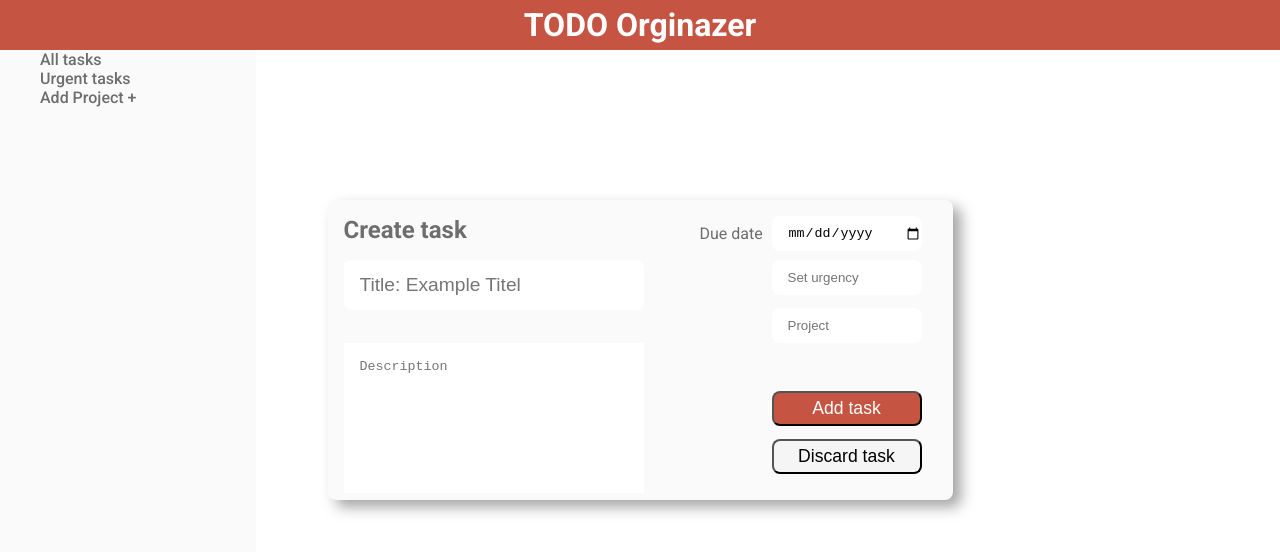
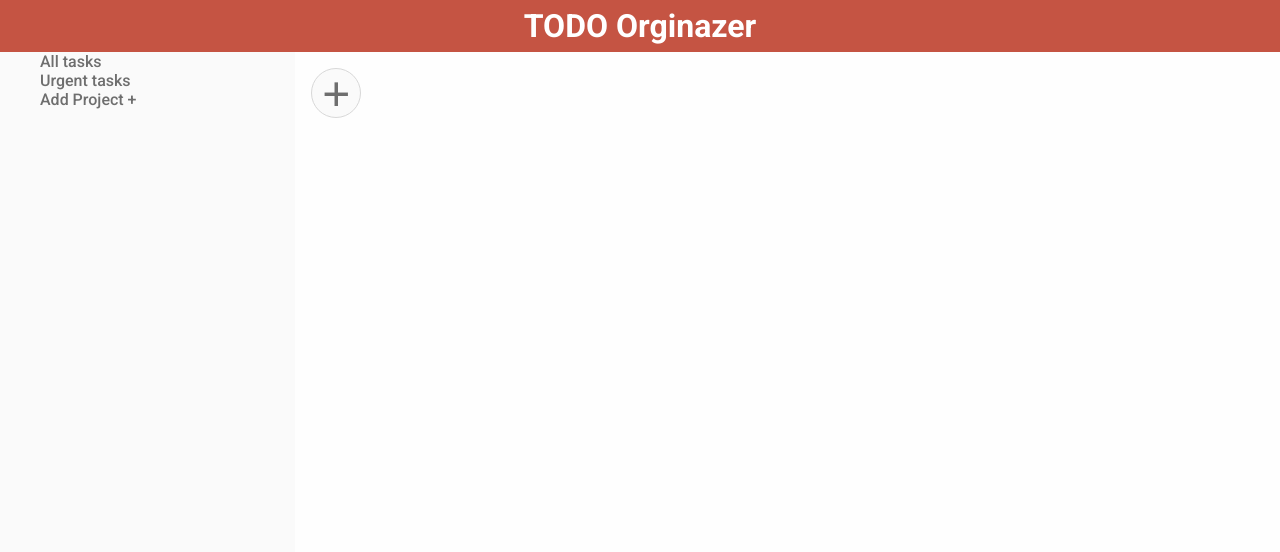
Before and after one commit to sesamDev/todo-app, a website built with webpack: page dist/index.html in a window 1280 px wide. Built offline with nearby package versions, Linux system fonts and the light colour scheme.

Commit message:
Form implemented
-Eventlistners for buttons added

-Add a todo item button added

```diff
--- a/src/form/form.js
+++ b/src/form/form.js
@@ -1,11 +1,10 @@
-import { createElement } from "../element/element";
-
 //Form container
 const formContainer = document.createElement('div');
 formContainer.classList.add('form-container');
 
 //Form element
 const form = document.createElement('form');
+form.setAttribute('id', 'todoForm');
 
 //Form title
 const formTitle = document.createElement('h2');
@@ -54,11 +53,16 @@ const submitButton = document.createElement('input');
 submitButton.setAttribute('type', 'button');
 submitButton.setAttribute('id', 'submit-button');
 submitButton.setAttribute('value', 'Add task');
+submitButton.addEventListener('click', () => {
+    const formValues = getFormValues();
+    console.log(formValues);
+})
 
 //Discard button
 const discardButton = document.createElement('input');
 discardButton.setAttribute('type', 'button');
 discardButton.setAttribute('value', 'Discard task');
+discardButton.addEventListener('click', toggleForm);
 
 //Parent project list
 const parentProject = document.createElement('input');
@@ -74,10 +78,6 @@ phProject2.setAttribute('value', 'Normal');
 const phProject3 = document.createElement('option');
 phProject3.setAttribute('value', 'Low');
 //Create DOM tree
-
-
-export function toggleForm() {
-    document.body.appendChild(formContainer);
 formContainer.appendChild(form);
 form.append(formTitle,
     titleTextInput,
@@ -92,4 +92,30 @@ export function toggleForm() {
     discardButton);
 urgencyDatalist.append(urgencyHigh, urgencyNormal, urgencyLow);
 projectDatalist.append(phProject1, phProject2, phProject3);
+
+//Used to clear form when toggeling it
+function clearForm() {
+    form.reset();
 }
+
+//Get the values entered to the form
+function getFormValues() {
+    let elements = document.getElementById("todoForm").elements;
+    let obj = {};
+    for (var i = 0; i < elements.length; i++) {
+        let item = elements.item(i);
+        obj[item.name] = item.value;
+    }
+
+    return JSON.stringify(obj);
+}
+
+export function toggleForm() {
+    if (document.querySelector('.form-container') === null) {
+        document.body.appendChild(formContainer);
+    } else {
+        document.body.removeChild(formContainer)
+        clearForm();
+    }
+
+}
--- a/src/index.js
+++ b/src/index.js
@@ -30,8 +30,14 @@ const addProjectButton = createElement('add-button', 'addProjectButton', 'p', 'A
 const topItemContainerDOM = createDomElement(topItemContainer);
 const topItemContainerChildren = createDomElement(allTodosItem, urgentTodosItem, addProjectButton);
 
+//---MAIN CONTENT---
+//Add task button
+const addTaskButton = document.createElement('button');
+addTaskButton.setAttribute('id', 'addTaskButton');
+addTaskButton.innerText = '+';
+appendToTargetClass('.main-content', [addTaskButton]);
+addTaskButton.addEventListener('click', toggleForm);
+
 //Add side panel items to the DOM as children
 appendToTargetClass('.side-panel', topItemContainerDOM);
 appendToTargetClass('.top-ul', topItemContainerChildren);
-
-toggleForm()
--- a/src/style.css
+++ b/src/style.css
@@ -16,12 +16,19 @@
 }
 
 body {
+    height: 100vh;
+    width: 100vw;
     position: relative;
+    display: grid;
+    grid-template-rows: .07fr 1fr;
+    grid-template-columns: .3fr 1fr;
 }
 
 .header {
+    grid-row: 1 / 2;
+    grid-column: 1 / 3;
     color: var(--header-title-color);
-    height: 50px;
+    height: 100%;
     background-color: var(--header-bg-color);
     display: flex;
     align-items: center;
@@ -29,8 +36,10 @@ body {
 }
 
 .side-panel {
-    width: 20vw;
-    height: 100vh;
+    grid-row: 2 / 3;
+    grid-column: 1 / 2;
+    width: 100%;
+    height: 100%;
     background-color: var(--side-panel-bg-color);
 }
 
@@ -73,7 +82,42 @@ body {
 
 
 .main-content {
+    grid-row: 2 / 3;
+    grid-column: 2 / 3;
     background-color: var(--main-content-bg-color);
+    display: grid;
+    grid-template-rows: 100px 100px;
+    width: 100%;
+    height: 100%;
+}
+
+#addTaskButton {
+    grid-row: 1 / 2;
+    height: 50px;
+    width: 50px;
+    background-color: var(--side-panel-bg-color);
+    color: var(--side-panel-items-color);
+    font-size: 3rem;
+    border-radius: 50%;
+    margin: 1rem;
+    display: flex;
+    align-items: center;
+    justify-content: center;
+    border: 1px solid rgb(216, 216, 216);
+}
+
+#addTaskButton:hover {
+    border: 1px solid rgb(121, 121, 121);
+    background-color: rgb(149, 149, 149);
+    color: white;
+
+}
+
+#addTaskButton:active {
+    border: 1px solid rgb(216, 216, 216);
+    background-color: var(--side-panel-bg-color);
+    color: var(--side-panel-items-color);
+
 }
 
 .form-container {
```
Also changed, not shown: dist/index.bundle.js. Lines whose indentation alone changed are shown as unchanged.
